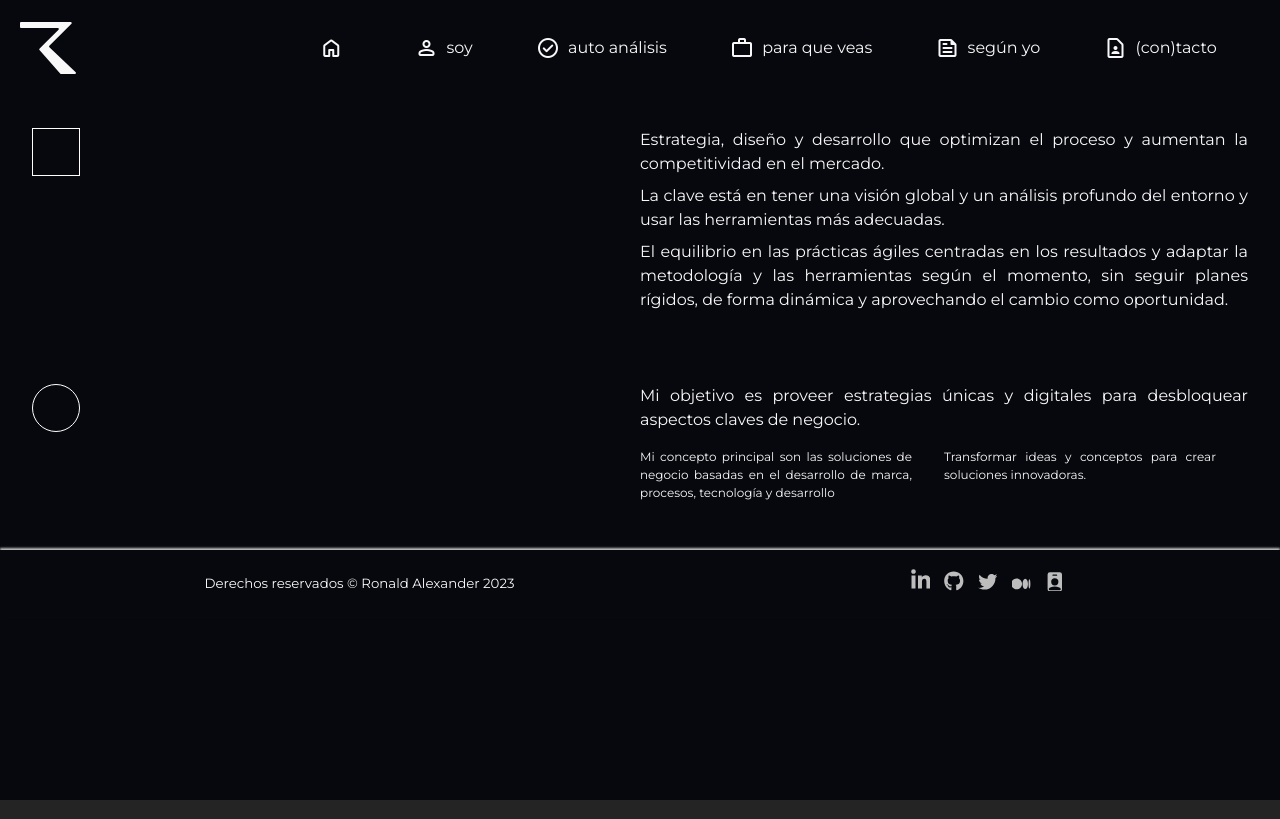
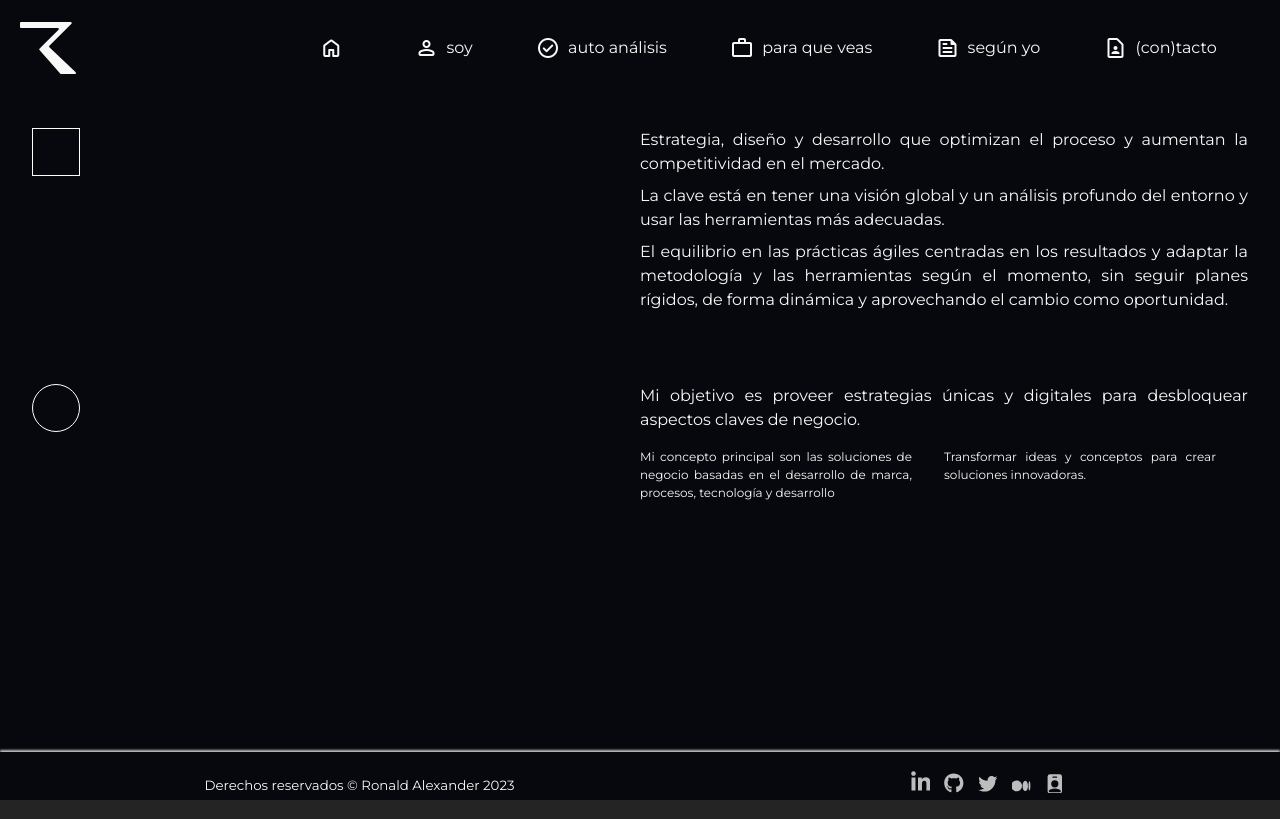
Before and after one commit to ralexrivero/ralex, a React (Vite) app: page / in a window 1280 px wide. Built offline with nearby package versions, Linux system fonts and the light colour scheme.

Commit message:
style and improve grid layout

```diff
--- a/src/App.css
+++ b/src/App.css
@@ -39,6 +39,32 @@ a {
 
 .p-sm {
   padding: .5rem;
+}
+
+/**************************************
+ * grid layout
+**************************************/
+
+.App {
+  display: grid;
+  grid-template-areas:
+    "header"
+    "main"
+    "footer";
+  grid-template-rows: auto 80% auto;
+  min-height: 100vh;
+}
+
+header {
+  grid-area: header;
+}
+
+main {
+  grid-area: main;
+}
+
+footer {
+  grid-area: footer;
 }
 
 
@@ -157,9 +183,7 @@ main {
 }
 
 /********************************************
-*********************************************
  * Footer and social
-*********************************************
 ********************************************/
 
 .footer-main {
```
